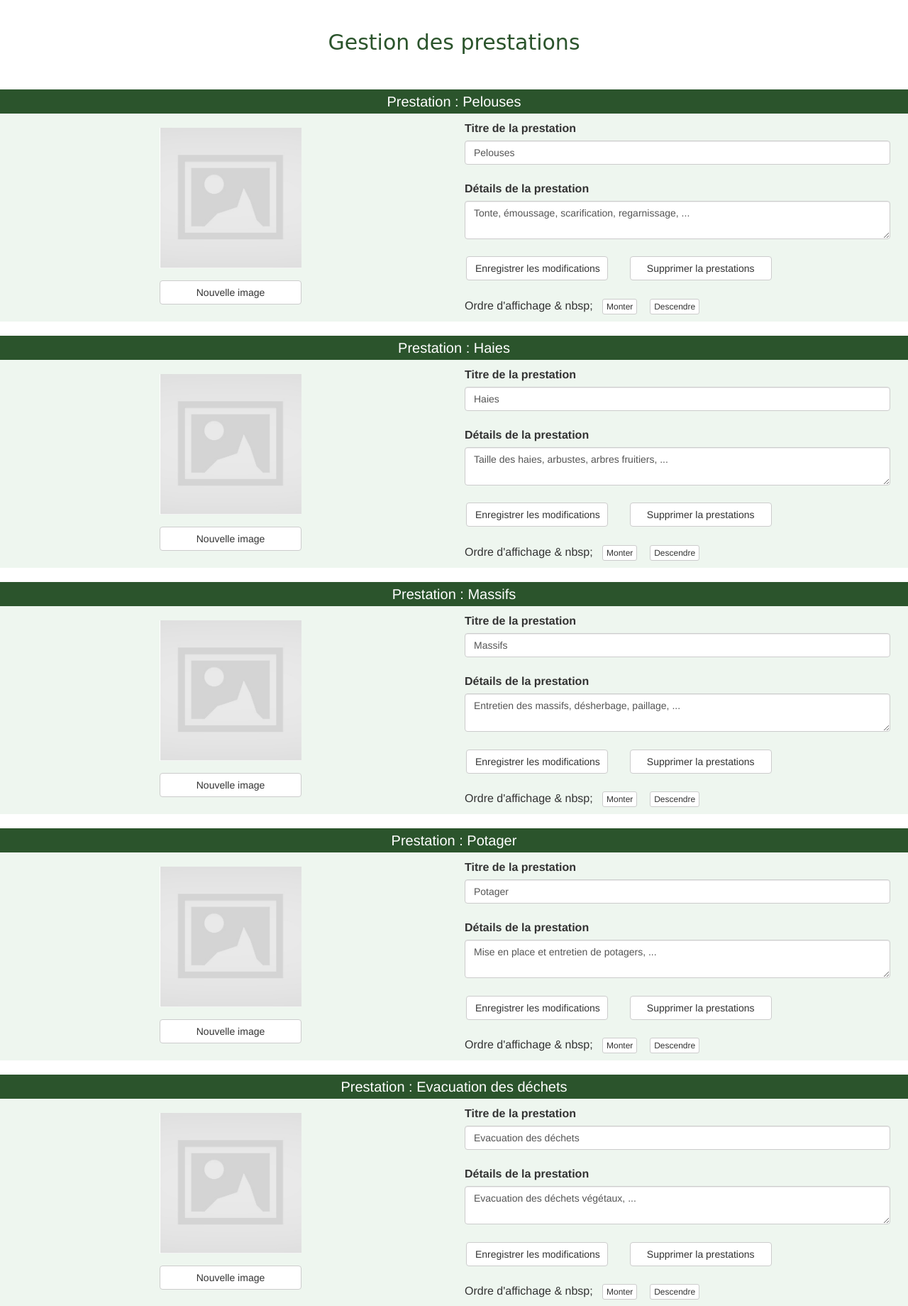
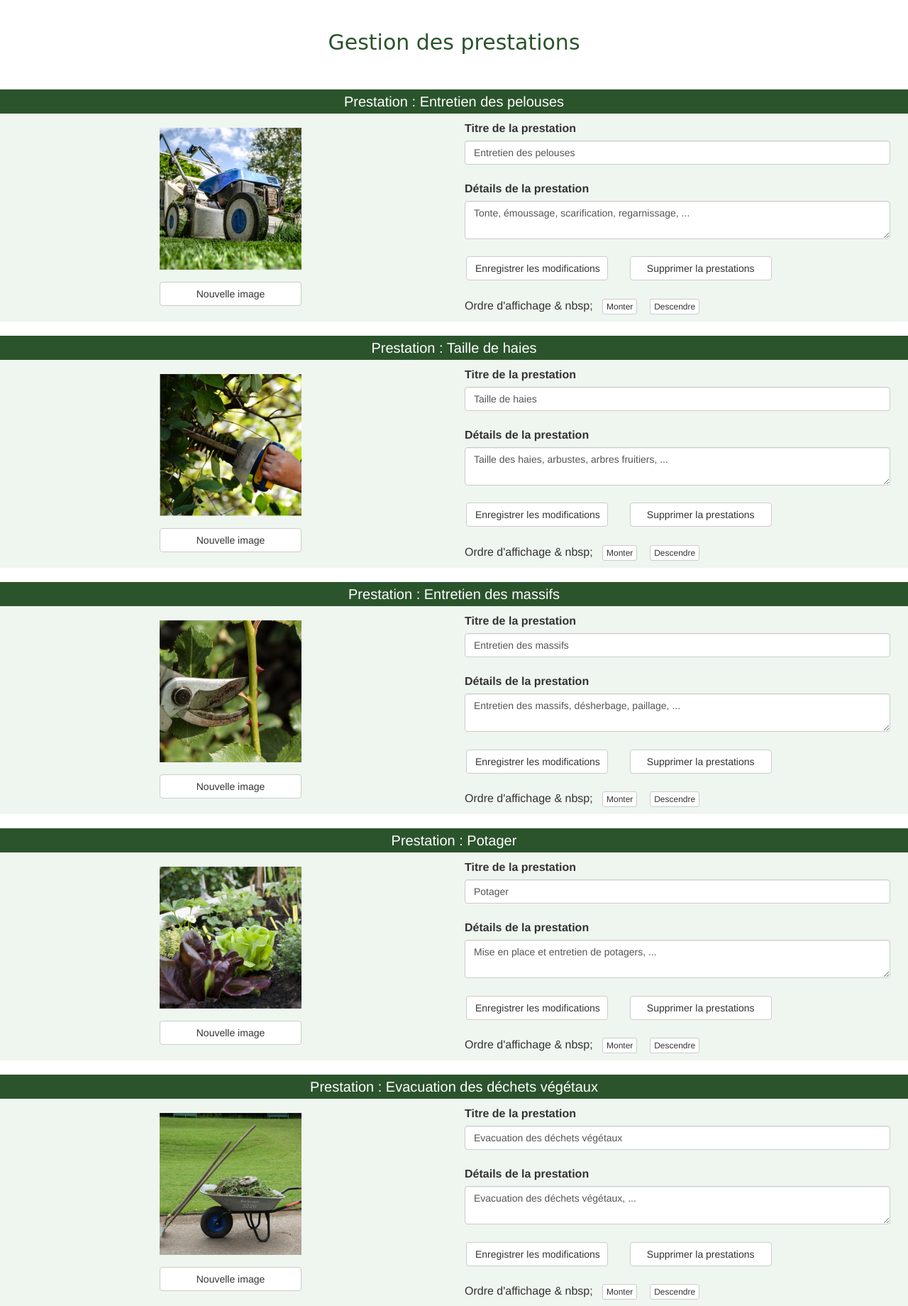
Before and after one commit to WildCodeSchool/orleans-0217-jardinsdegaston, a PHP site: page /admin/prestations.php in a window 1280 px wide. Shown: the part 92-1932 px from the top of the page at 71% size. Run offline with PHP 8.4, Linux system fonts and the light colour scheme; some web fonts are replaced.

Commit message:
maj apres merge

```diff
--- a/admin/prestations.php
+++ b/admin/prestations.php
@@ -1,12 +1,12 @@
 
 <?php // --- provisoire ---
 $prestations = [
-        ['titre' => 'Pelouses', 'detail' => 'Tonte, émoussage, scarification, regarnissage, ...', 'img' => 'noimg.png'],
-        ['titre' => 'Haies', 'detail' => 'Taille des haies, arbustes, arbres fruitiers, ...', 'img' => 'noimg.png'],
-        ['titre' => 'Massifs', 'detail' => 'Entretien des massifs, désherbage, paillage, ...', 'img' => 'noimg.png'],
-        ['titre' => 'Potager', 'detail' => 'Mise en place et entretien de potagers, ...', 'img' => 'noimg.png'],
-        ['titre' => 'Evacuation des déchets', 'detail' => 'Evacuation des déchets végétaux, ...', 'img' => 'noimg.png'],
-        ['titre' => 'Autres', 'detail' => 'Tonte, émoussage, scarification, regarnissage, ...', 'img' => 'noimg.png'],
+        ['titre' => 'Entretien des pelouses', 'detail' => 'Tonte, émoussage, scarification, regarnissage, ...', 'img' => 'tondeusersz.jpg'],
+        ['titre' => 'Taille de haies', 'detail' => 'Taille des haies, arbustes, arbres fruitiers, ...', 'img' => 'haiersz.jpg'],
+        ['titre' => 'Entretien des massifs', 'detail' => 'Entretien des massifs, désherbage, paillage, ...', 'img' => 'entretien_massifrsz.jpg'],
+        ['titre' => 'Potager', 'detail' => 'Mise en place et entretien de potagers, ...', 'img' => 'potagerrsz.jpg'],
+        ['titre' => 'Evacuation des déchets végétaux', 'detail' => 'Evacuation des déchets végétaux, ...', 'img' => 'evacuationrsz.jpg'],
+        ['titre' => 'Entretien des extérieurs', 'detail' => 'Déneigement, peinture, lasure, nettoyage haute pression, ...', 'img' => 'entretien_exterieurrsz.jpg'],
 ]
 ?>
 
```
